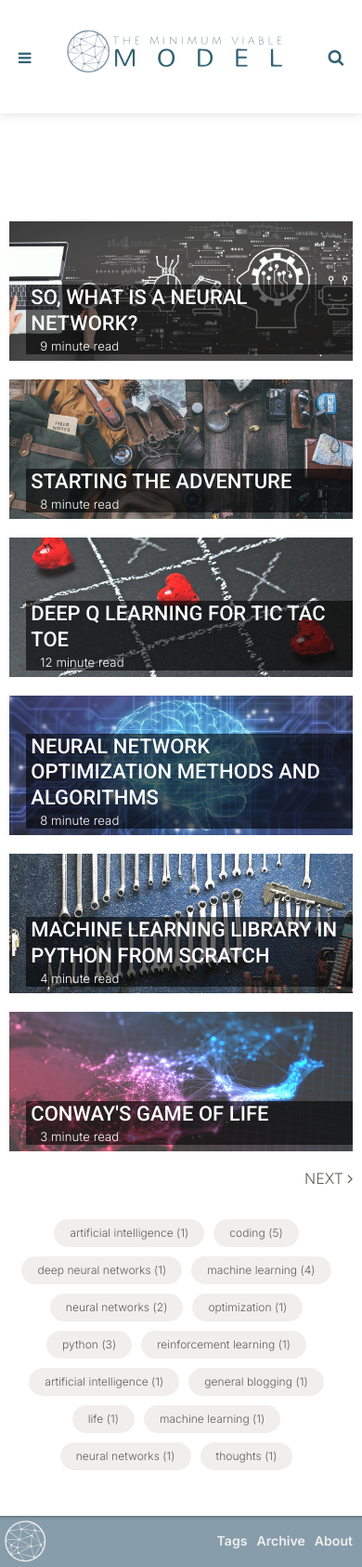
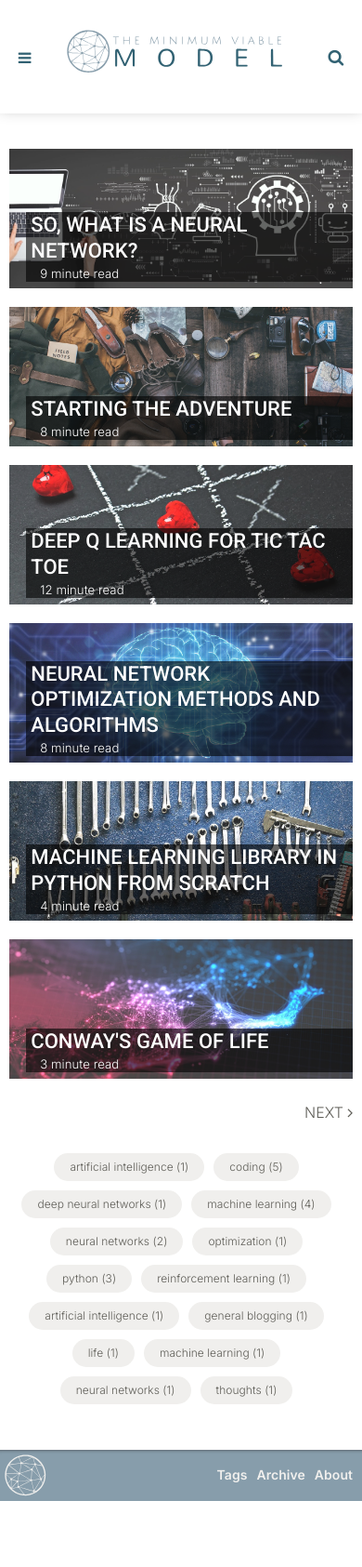
Before and after one commit to the-mvm/the-mvm.github.io, a Jekyll site: the page built from index.html, in a window 390 px wide. Shown: the whole page at 93% size. Built offline with Jekyll 4.4.1, drawn with Linux system fonts in a browser that asks for light colours; the list of posts is cut into pages by our own code; after the commit the page ends 1614 px from its top, so only the background shows below that.

Commit message:
fixed homepage margin for small screens

```diff
--- a/assets/css/main.css
+++ b/assets/css/main.css
@@ -1812,6 +1812,9 @@ a.read-more:hover {
   .main-header .logo a {
     font-size: 24px;
   }
+  .post-card-box {
+    margin: revert;
+  }
   .post-card-box li {
     width: 100%;
     margin-bottom: 20px;
```
